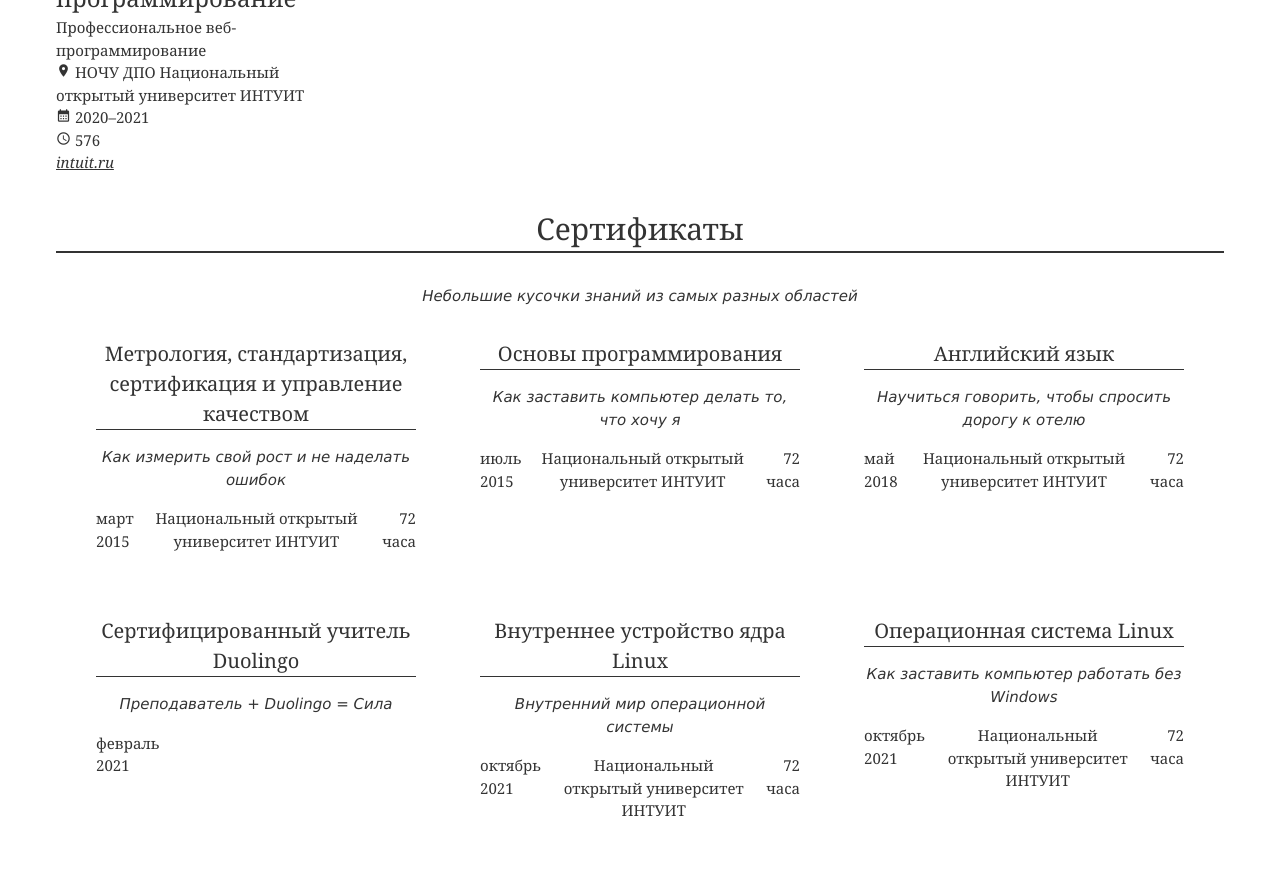
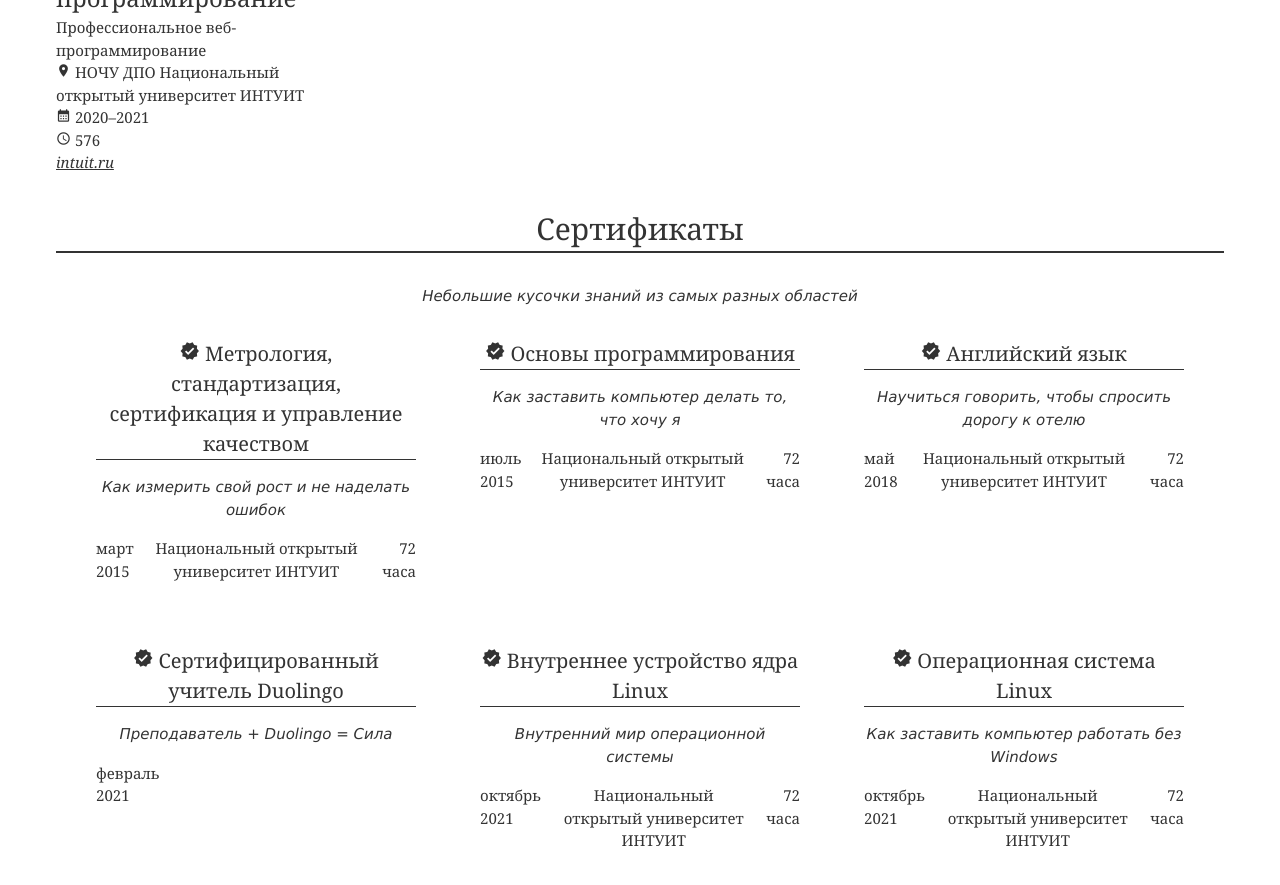
Before and after one commit to konstantin-morenko/jresume, a Jekyll site: the page built from index.md, in a window 1280 px wide and 900 px high, scrolled down 2457 px. Shown: the top 885 px of the window. Built offline with Jekyll 4.4.1, drawn with Linux system fonts in a browser that asks for light colours.

Commit message:
More icons

```diff
--- a/_includes/certificates.html
+++ b/_includes/certificates.html
@@ -1,13 +1,18 @@
 {% assign certificates = site.data.certificates %}
 
 <div class="section" id="certificates">
-  <div class="header">{{ certificates.header }}</div>
+  <div class="header">
+    {{ certificates.header }}
+  </div>
 
   <div class="quote">{{ certificates.description }}</div>
   <div class="cert-list">
     {% for cert in certificates.list %}
     <div class="certificate">
-      <div class="title">{{ cert.title }}</div>
+      <div class="title">
+	<span class="material-icons">verified</span>
+	{{ cert.title }}
+      </div>
       <div class="description">{{ cert.description }}</div>
       <div class="info">
 	<div class="date">{{ cert.date }}</div>
```
